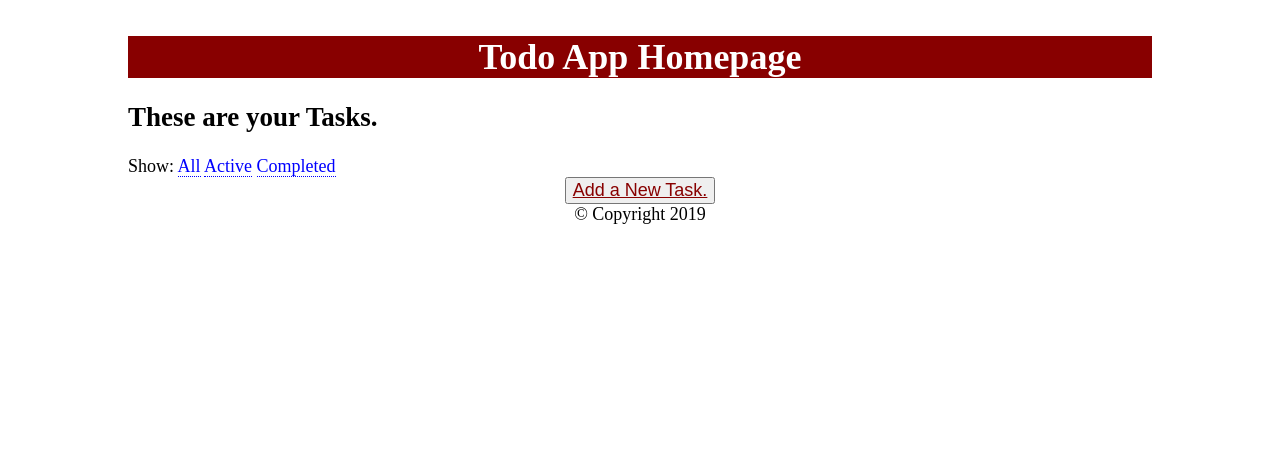
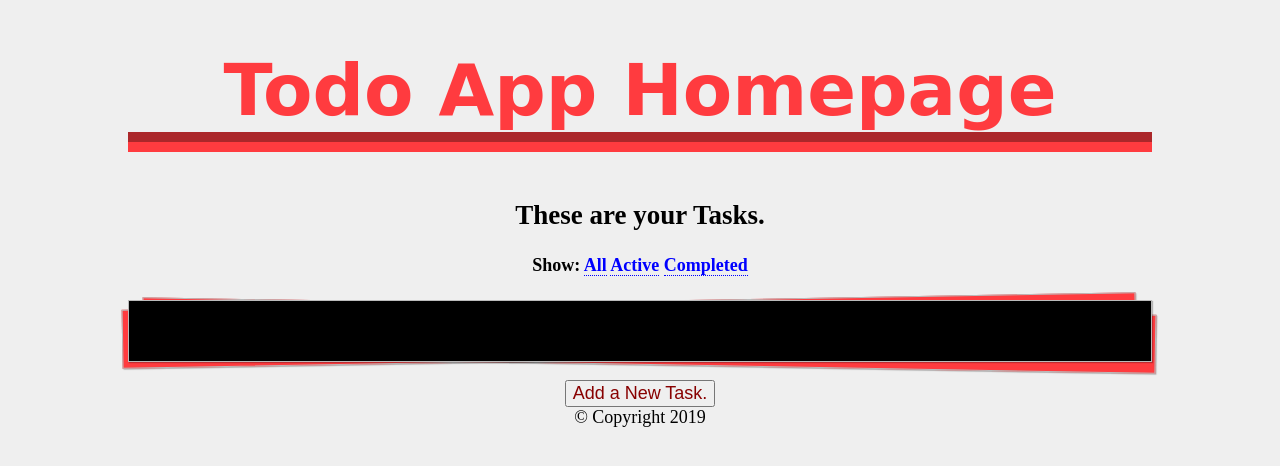
Before and after one commit to LazaroFranco/flask-todo, a Flask app: page /todo in a window 1280 px wide. Shown: the top 466 px of the page. Run offline with Flask 2, Linux system fonts and the light colour scheme; data that the repository does not hold is empty; some libraries are stand-ins or nearby versions.

Commit message:
finished styles

```diff
--- a/flask_todo/static/styles.css
+++ b/flask_todo/static/styles.css
@@ -3,7 +3,7 @@
 }
 
 html {
-    background-color: white;
+    background-color: #EFEFEF;
     font-size: 18px;
 }
 
@@ -19,6 +19,12 @@ a {
 }
 
 li {
+    border-color: #FF3B3F;
+    border-style: inset;
+    border-top-width: 0px;
+    border-bottom-width: 5px;
+    border-left-width: 5px;
+    background: #EFEFEF;
     list-style-type: none;
 }
 
@@ -37,24 +43,41 @@ nav {
 }
 
 .add_task {
-  text-decoration: underline;
   color: #880000 ;
   font-size: 1em;
   text-align: center;
 }
 
 h1 {
-  color: white;
-  text-align: center;
+    border-bottom-style: groove;
+    border-bottom-color: #FF3B3F;
+    border-bottom-width: 20px;
+    color: #FF3B3F;
+    text-align: center;
+    font-size: 4em;
+    font-family: cursive;
 }
 
 header {
   width: 100;
-  background-color: #880000;
 }
 
 footer {
   color: black;
+  text-align: center;
+}
+
+h2 {
+  color: black;
+  text-align: center;
+}
+
+h3 {
+  margin: 0;
+  text-align: center;
+}
+
+h4 {
   text-align: center;
 }
 
@@ -71,3 +94,40 @@ footer {
   font-size: 1.3rem;
   border-radius: 2px;
 }
+
+.paper {
+  background: black;
+  padding: 30px;
+  position: relative;
+}
+
+.paper,
+.paper::before,
+.paper::after {
+  /* Styles to distinguish sheets from one another */
+  box-shadow: 1px 1px 1px rgba(0,0,0,0.25);
+  border: 1px solid #bbb;
+}
+
+.paper::before,
+.paper::after {
+  content: "";
+  position: absolute;
+  height: 95%;
+  width: 99%;
+  background-color: #FF3B3F;
+}
+
+.paper::before {
+  right: 15px;
+  top: 0;
+  transform: rotate(-1deg);
+  z-index: -1;
+}
+
+.paper::after {
+  top: 5px;
+  right: -5px;
+  transform: rotate(1deg);
+  z-index: -2;
+}
--- a/flask_todo/templates/index.html
+++ b/flask_todo/templates/index.html
@@ -4,31 +4,28 @@
 
 {% block content  %}
 <h2>These are your Tasks.</h2>
-  <ul>
+  <section class="filters">
+    <h4>Show: <a href="/todo" {% if not filter_option %}class="selected"{% endif %}>All</a>
+    <a href="/todo?filter=active" {% if filter_option == 'active' %}class="selected"{% endif %}>Active</a>
+    <a href="/todo?filter=completed" {% if filter_option == 'completed' %}class="selected"{% endif %}>Completed</a></h4>
+
+  </section>
+
+  <ul class="paper">
     {% for items in tasks %}
       <li {% if items.completed %}class="completed"{% endif %}>
+        <h3>{{ items.task }}</h3>
+        <p>(Created Date/Time: {{ items.task_timestamp }})</p>
+
         {% if not items.completed %}
         <form class="complete" method="post">
           <input type="hidden" value={{ items.id }} name="id" />
           <input type="submit" value="Complete" />
         </form>
-        <h3>{{ items.task }}</h3>
-        <p>(Created Date/Time: {{ items.task_timestamp }})</p>
         {% endif %}
-
-
       </li>
     {% endfor %}
   </ul>
-
-
-  <section class="filters">
-    <span>Show:</span>
-    <a href="/todo" {% if not filter_option %}class="selected"{% endif %}>All</a>
-    <a href="/todo?filter=active" {% if filter_option == 'active' %}class="selected"{% endif %}>Active</a>
-    <a href="/todo?filter=completed" {% if filter_option == 'completed' %}class="selected"{% endif %}>Completed</a>
-  </section>
-
 
   <form class="add_form" action="/todo/create" method="POST">
     <input class="add_task" type="submit" value="Add a New Task.">
```
Also changed, not shown: 2 other files.
